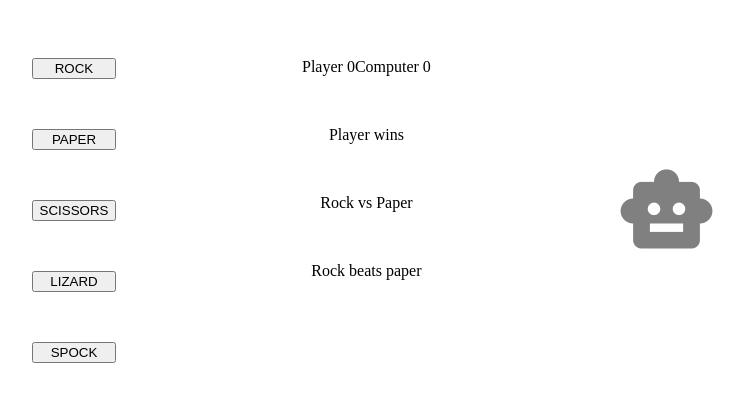
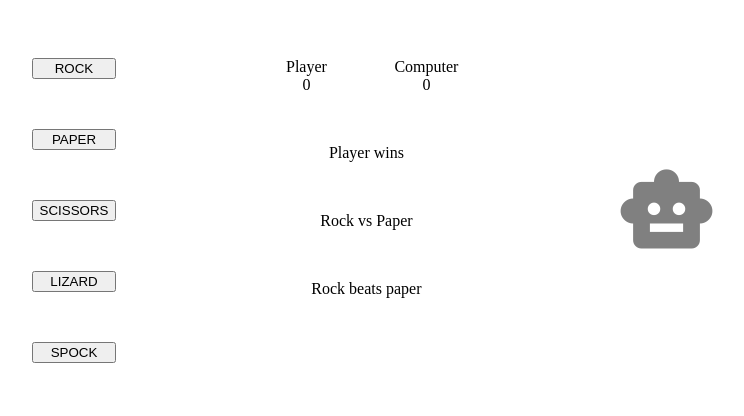
Before and after one commit to WereDiggle/odin-rps, a plain HTML site: page index.html in a window 1280 px wide. Shown: the whole page, without its empty margins (266-1010 px from the left). Drawn offline with Linux system fonts and the light colour scheme.

Commit message:
Adjust score positioning

```diff
--- a/index.html
+++ b/index.html
@@ -17,9 +17,15 @@
       <button data-key="spock">SPOCK</button>
     </div>
     <div id="center-panel" class="flex-column align-center">
-      <div id="scores" class="flex-row">
-        <div id="player-scores">Player 0</div>
-        <div id="computer-scores">Computer 0</div>
+      <div id="scores" class="flex-row gap50">
+        <div class="flex-column align-center">
+          Player
+          <div id="player-score">0</div>
+        </div>
+        <div class="flex-column align-center">
+          Computer
+          <div id="computer-score">0</div>
+        </div>
       </div>
       <div id="winner-declaration">Player wins</div>
       <div id="choice-compare">Rock vs Paper</div>
--- a/styles.css
+++ b/styles.css
@@ -29,6 +29,10 @@
     gap: 50px;
 }
 
+#scores > div {
+    width: 70px;
+}
+
 #right-panel {
     justify-content: center;
     padding: 50px;
@@ -42,3 +46,7 @@
 .pad50 {
     padding: 50px;
 }
+
+.gap50 {
+    gap: 50px;
+}
```
